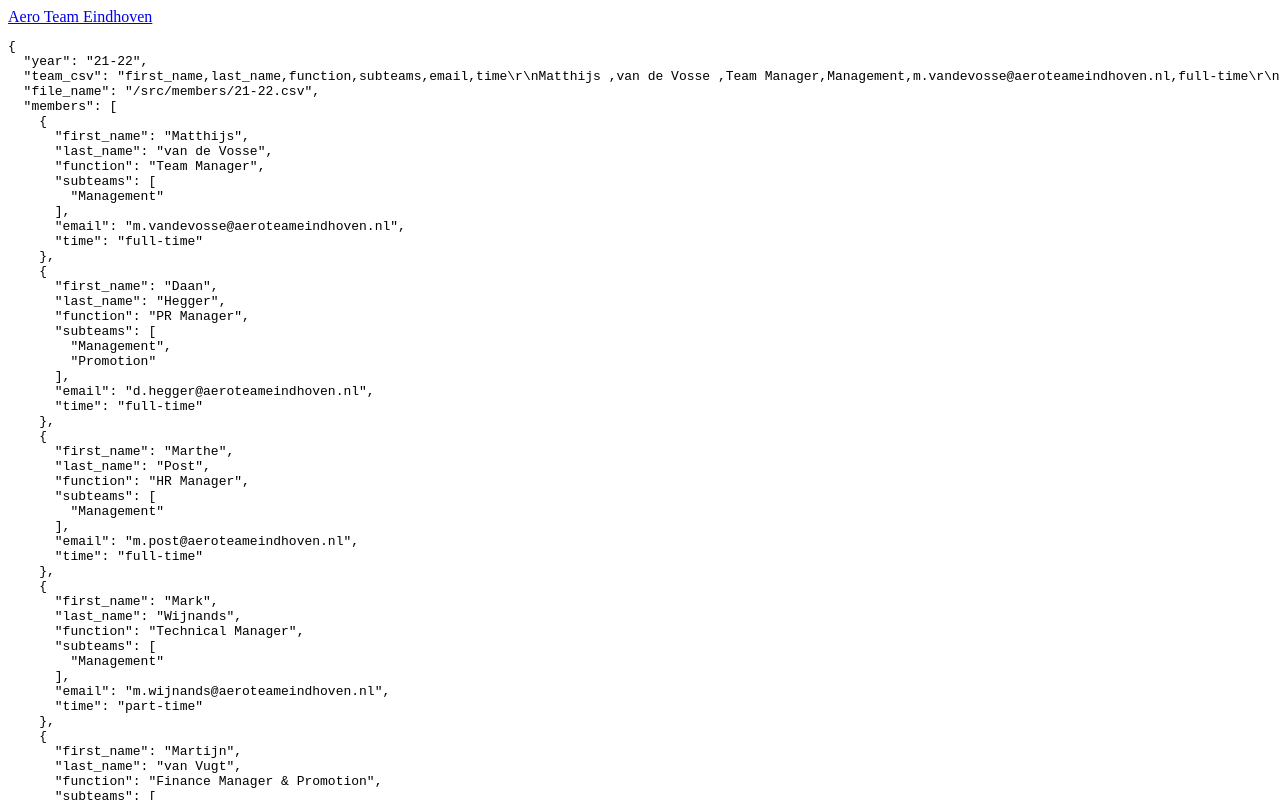
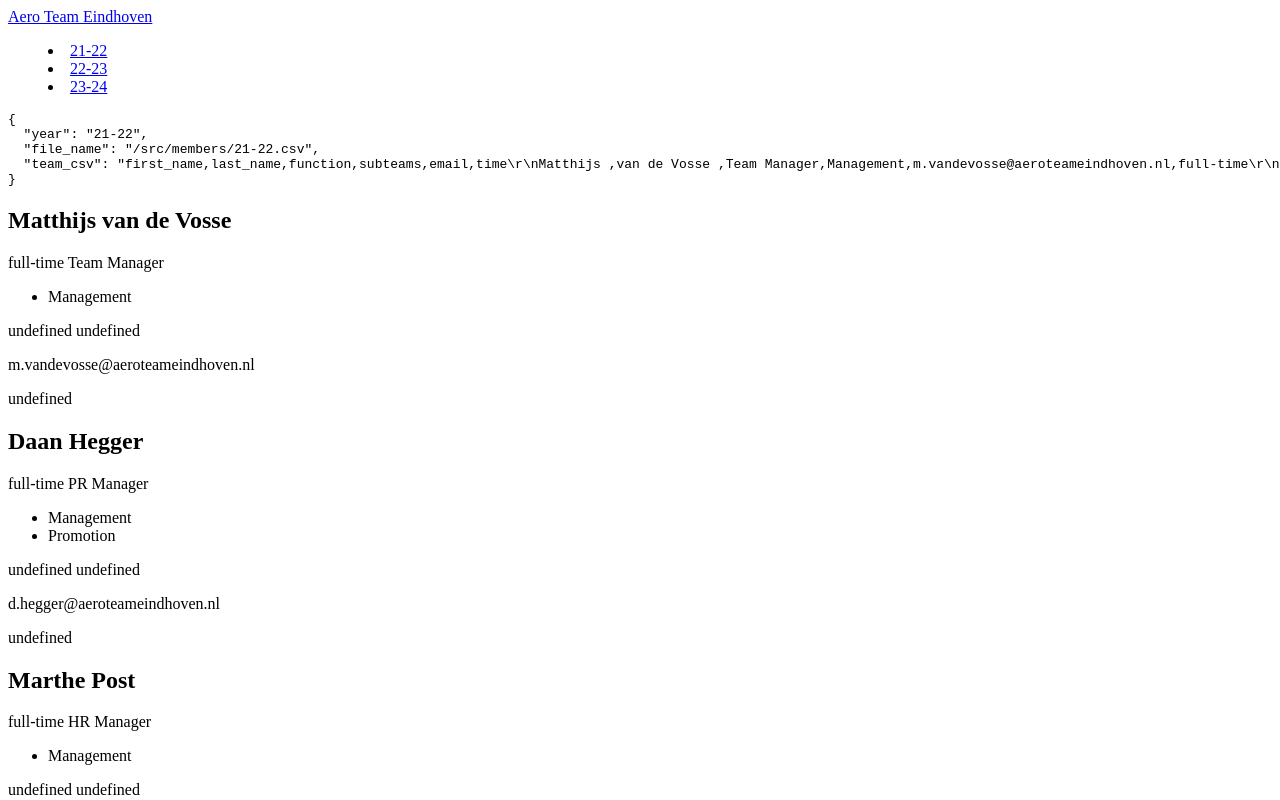
Before and after one commit to aeroteameindhoven/website, a SvelteKit app: page /team/21-22 in a window 1280 px wide. Shown: the top 800 px of the page. Built offline with nearby package versions, Linux system fonts and the light colour scheme.

Commit message:
Scaffolding for the team page

```diff
--- a/src/routes/team/[year]/+page.server.ts
+++ b/src/routes/team/[year]/+page.server.ts
@@ -44,6 +44,7 @@
   if (team_csv !== undefined) {
     const csv = PapaParse.parse<unknown>(team_csv, { header: true });
 
+    // FIXME: do something with these errors?
     console.error(csv.errors);
 
     const members = csv.data.map<Member>((member) => {
@@ -56,7 +57,16 @@
       }
     });
 
-    return { year: params.year, team_csv, file_name, members };
+    return {
+      year: params.year,
+      team_csv,
+      file_name,
+      members,
+      // FIXME: MERGE with entries(somehow)
+      entries: Object.keys(teams).map((file_path) => ({
+        year: filename(file_path)
+      }))
+    };
   }
 
   throw error(404, "Page not found");
--- a/src/routes/team/[year]/+page.svelte
+++ b/src/routes/team/[year]/+page.svelte
@@ -2,4 +2,33 @@
   export let data;
 </script>
 
-<pre>{JSON.stringify(data, undefined, 2)}</pre>
+<nav>
+  <menu>
+    {#each data.entries as page}
+      <li><a href="/team/{page.year}">{page.year}</a></li>
+    {/each}
+  </menu>
+</nav>
+
+<pre>{JSON.stringify(
+    {
+      year: data.year,
+      file_name: data.file_name,
+      team_csv: data.team_csv
+    },
+    undefined,
+    2
+  )}</pre>
+
+{#each data.members as member}
+  <h2>{member.first_name} {member.last_name}</h2>
+  <p>{member.time} {member.function}</p>
+  <ul>
+    {#each member.subteams as subteam}
+      <li>{subteam}</li>
+    {/each}
+  </ul>
+  <p>{member.study_level} {member.study}</p>
+  <p>{member.email}</p>
+  <p>{member.linkedin}</p>
+{/each}
--- a/svelte.config.js
+++ b/svelte.config.js
@@ -11,6 +11,7 @@
     // See https://kit.svelte.dev/docs/adapters for more information about adapters.
     adapter: adapter({
       // fallback: "404.html"
+      // precompress: true
     }),
     paths: {
       // base: process.argv.includes("dev") ? "" : "/pr-x",
```
